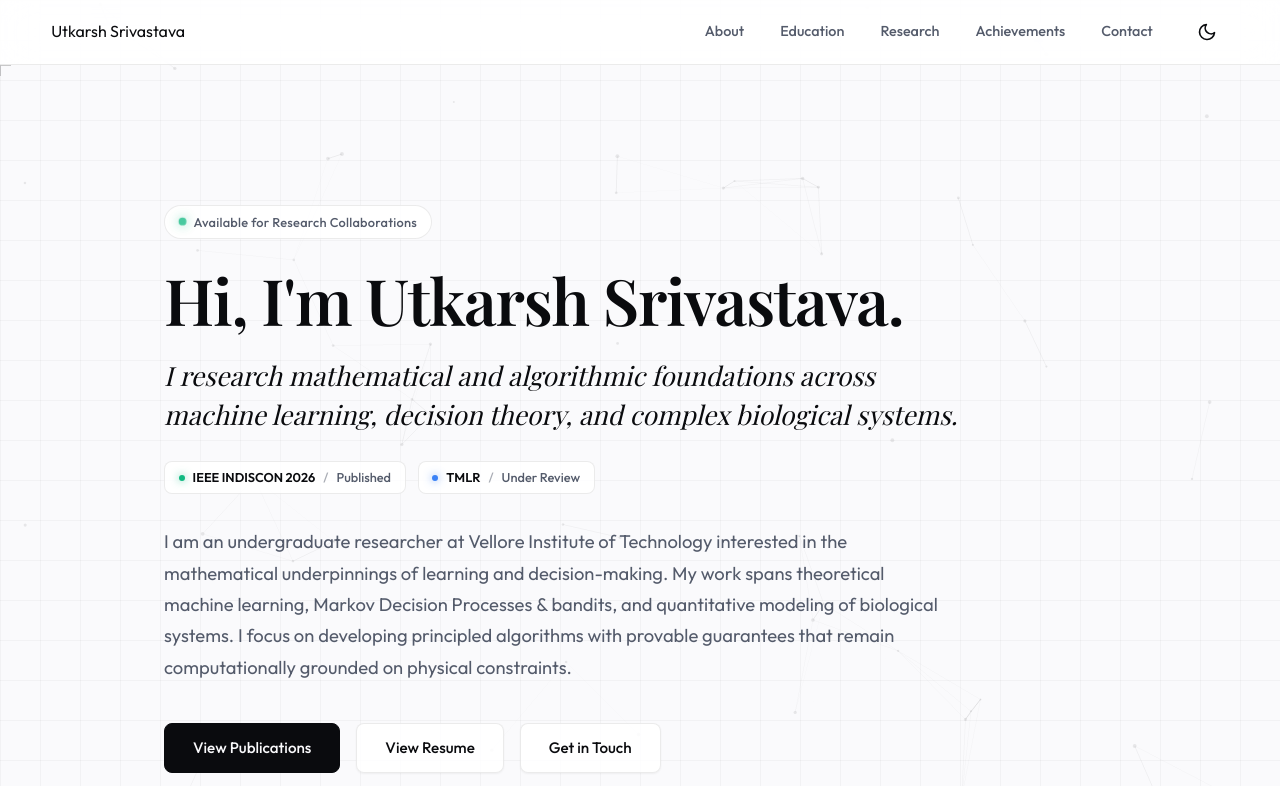
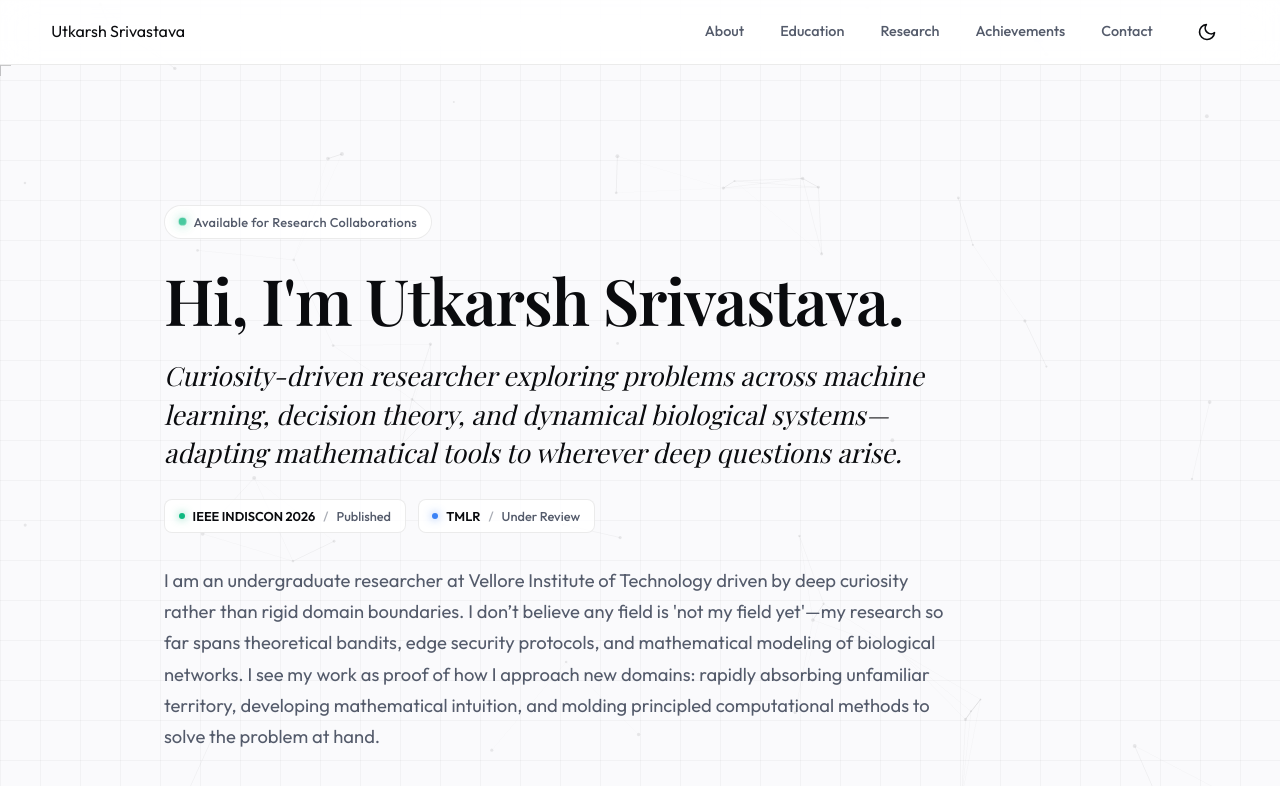
Before and after one commit to Xanviere/PersonalWebsite, a React (Vite) app: page / in a window 1280 px wide. Shown: the top 786 px of the page. Built offline with nearby package versions, Linux system fonts and the light colour scheme; a web font is replaced by a local one.

Commit message:
Update hero tagline and bio to convey curiosity-driven, boundary-agnostic research philosophy

```diff
--- a/src/data.js
+++ b/src/data.js
@@ -1,8 +1,8 @@
 export const personalInfo = {
   name: "Utkarsh Srivastava",
   title: "Undergraduate Researcher",
-  tagline: "I research mathematical and algorithmic foundations across machine learning, decision theory, and complex biological systems.",
-  about: "I am an undergraduate researcher at Vellore Institute of Technology interested in the mathematical underpinnings of learning and decision-making. My work spans theoretical machine learning, Markov Decision Processes & bandits, and quantitative modeling of biological systems. I focus on developing principled algorithms with provable guarantees that remain computationally grounded on physical constraints.",
+  tagline: "Curiosity-driven researcher exploring problems across machine learning, decision theory, and dynamical biological systems—adapting mathematical tools to wherever deep questions arise.",
+  about: "I am an undergraduate researcher at Vellore Institute of Technology driven by deep curiosity rather than rigid domain boundaries. I don’t believe any field is 'not my field yet'—my research so far spans theoretical bandits, edge security protocols, and mathematical modeling of biological networks. I see my work as proof of how I approach new domains: rapidly absorbing unfamiliar territory, developing mathematical intuition, and molding principled computational methods to solve the problem at hand.",
   email: "utkarsh.srivastava.1602@gmail.com",
   institutionalEmail: "utkarsh.srivastava2023@vitstudent.ac.in",
   linkedin: "https://www.linkedin.com/in/utkarsh-srivastava-0a88a6219/",
```
